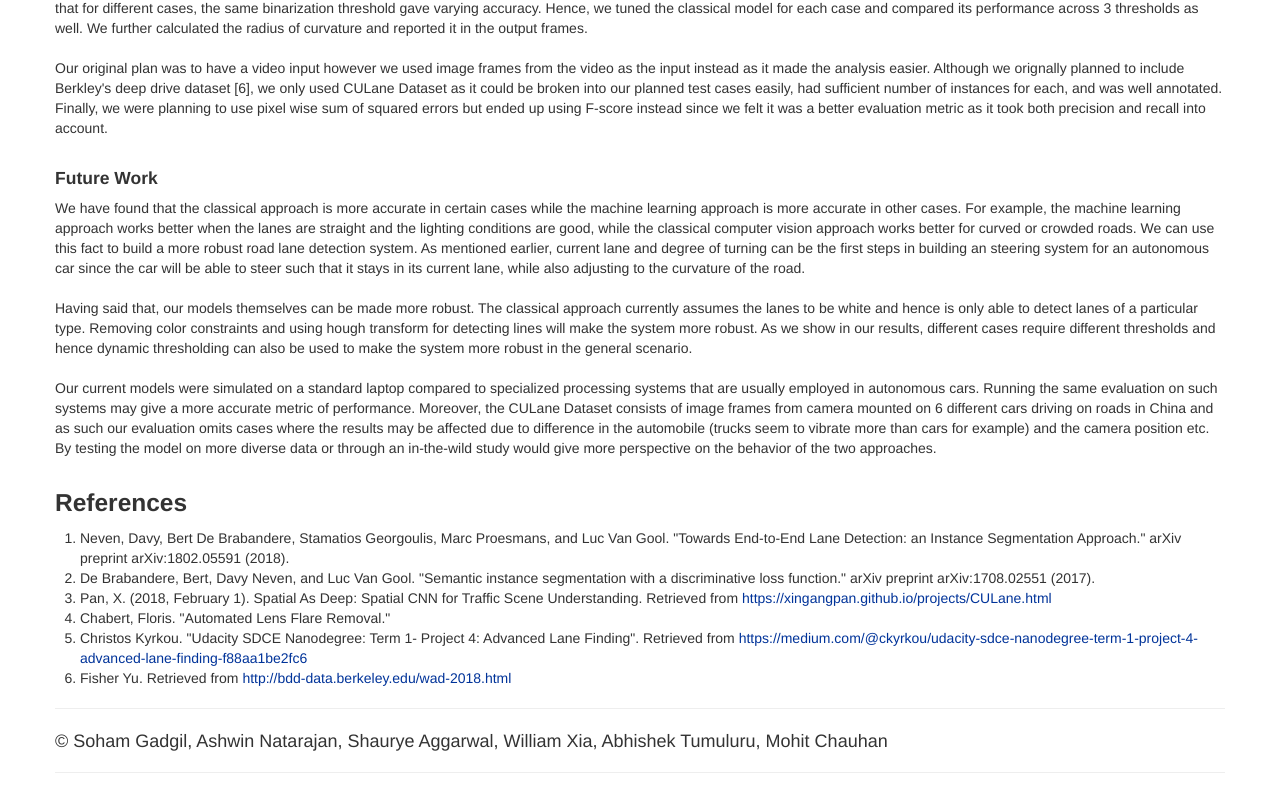
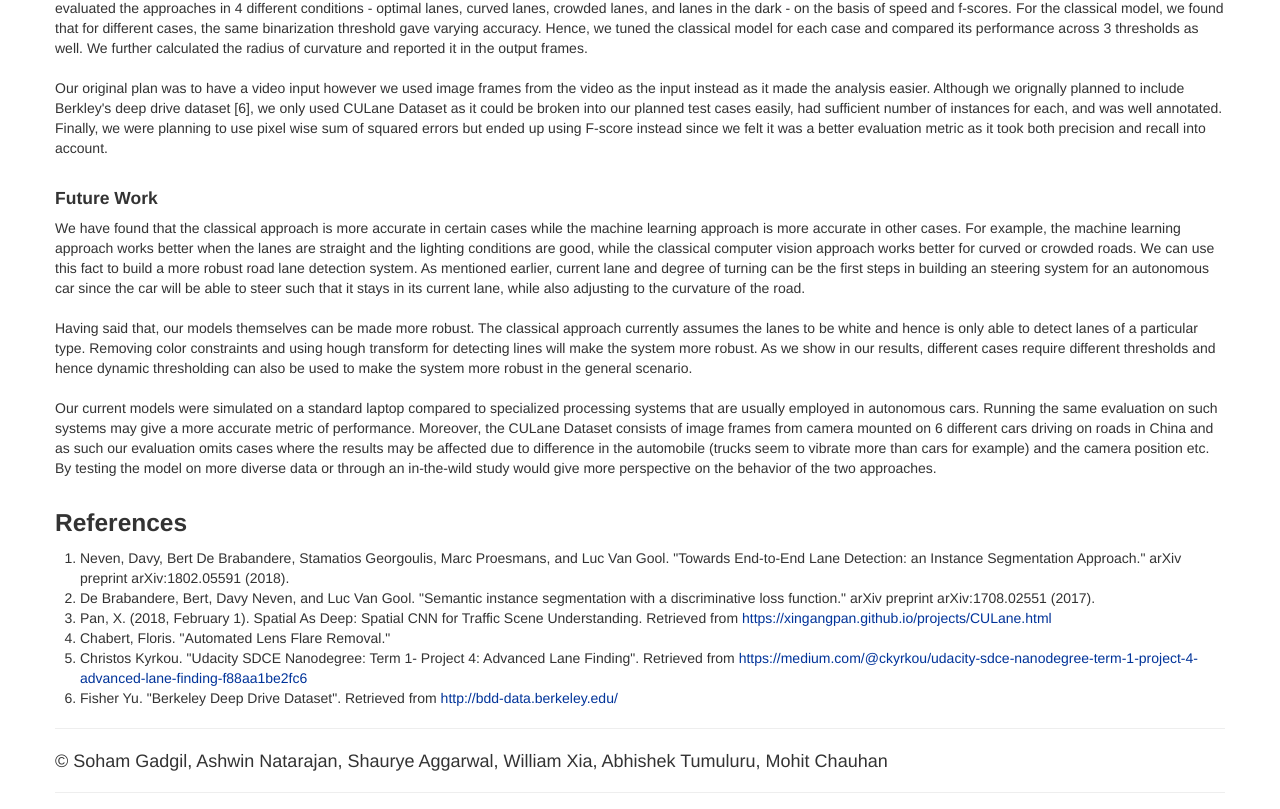
Before and after one commit to cv-team/home, a plain HTML site: page index.html in a window 1280 px wide. Shown: the part 9859-10668 px from the top of the page. Drawn offline with Linux system fonts and the light colour scheme.

Commit message:
references update

```diff
--- a/index.html
+++ b/index.html
@@ -64,7 +64,7 @@ A figure that conveys the main idea behind the project or the main application b
 <!-- Introduction -->
   <h3><span style="text-decoration: underline;">Introduction</span></h3>
 Even though it is backed by meticulous research, the detection of lanes remains challenging for several reasons. First, the appearance of a lane is typically extremely simple, which provides no complicated or distinctive features for lane detection, and dramatically increases the risk of false positive detections. Furthermore, diverse lane patterns, such as solid, broken, splitting, and merging lanes make independent lane modelling difficult. Algorithms based on handcrafted features can only solve the lane detection in limited scenarios. And most existing methods also require strict assumptions on lanes, e.g. lanes are parallel lanes are straight or close to straight, which are not always valid especially in urban situations. There is still a large space for further progress on the robustness to diverse real-world scenarios. Methods based on deep neural networks, especially convolutional neural networks stimulate a promising research direction and also inspire the idea of our LaneNet. However, the time taken for training can be saved if a classical approach can be used in certain conditions, which led us to do a comparative study involving the two approaches.
-  <br>
+  <br><br>
   The goal of our team’s project is divided into three sections. The first is to build a computer vision system that can display the lane in perspective of the driver. Secondly, we aim to detect the radius of curvature of the road is turning in the event that there is curvature on the road. The third part of our project is the comparison of the computational performance and outputs of a Machine Learning model versus our classic Computer Vision approach. Convolutional Neural Network (CNN) is the machine learning model that was used for this purpose. The input to the classical system is a video frame of a car driving along a road that has lane markings on it. The output is the same frame of the car driving along the road along with an overlaid frame with lane markings. The output frame also contains a numeric value at the top of the screen that indicates the radius of curvature the road is curving by. These two pieces of information (current lane and radius of curvature ) are the first steps in building an steering system for an autonomous car since the car would be able to steer such that it stays in its current lane, while also adjusting to the curvature of the road. Like the Computer Vision approach, the ML model takes in a frame of a car driving along a road returned a frame that shows the lane markings on the original frame.
 <br><br>
 <!-- Approach -->
@@ -268,7 +268,7 @@ Our current models were simulated on a standard laptop compared to specialized p
     <li> Chabert, Floris. "Automated Lens Flare Removal." </li>
 
     <li> Christos Kyrkou. "Udacity SDCE Nanodegree: Term 1- Project 4: Advanced Lane Finding". Retrieved from <a href = https://medium.com/@ckyrkou/udacity-sdce-nanodegree-term-1-project-4-advanced-lane-finding-f88aa1be2fc6> https://medium.com/@ckyrkou/udacity-sdce-nanodegree-term-1-project-4-advanced-lane-finding-f88aa1be2fc6 </a> </li>
-    <li> Fisher Yu. Retrieved from <a href= http://bdd-data.berkeley.edu/wad-2018.html>http://bdd-data.berkeley.edu/wad-2018.html </a> </li>
+    <li> Fisher Yu. "Berkeley Deep Drive Dataset". Retrieved from <a href= http://bdd-data.berkeley.edu/>http://bdd-data.berkeley.edu/ </a> </li>
   </ol>
 
   <hr>
```
